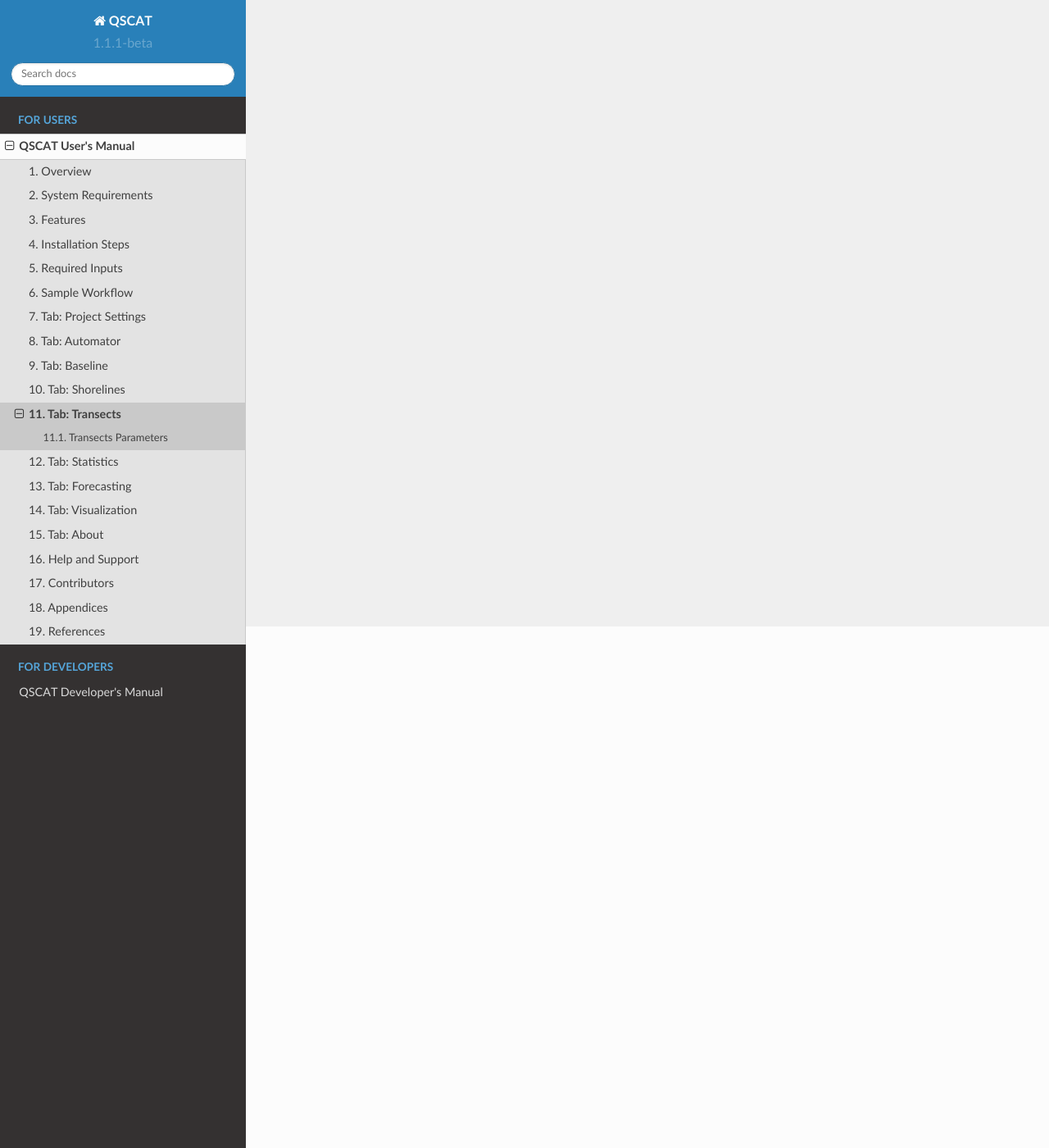
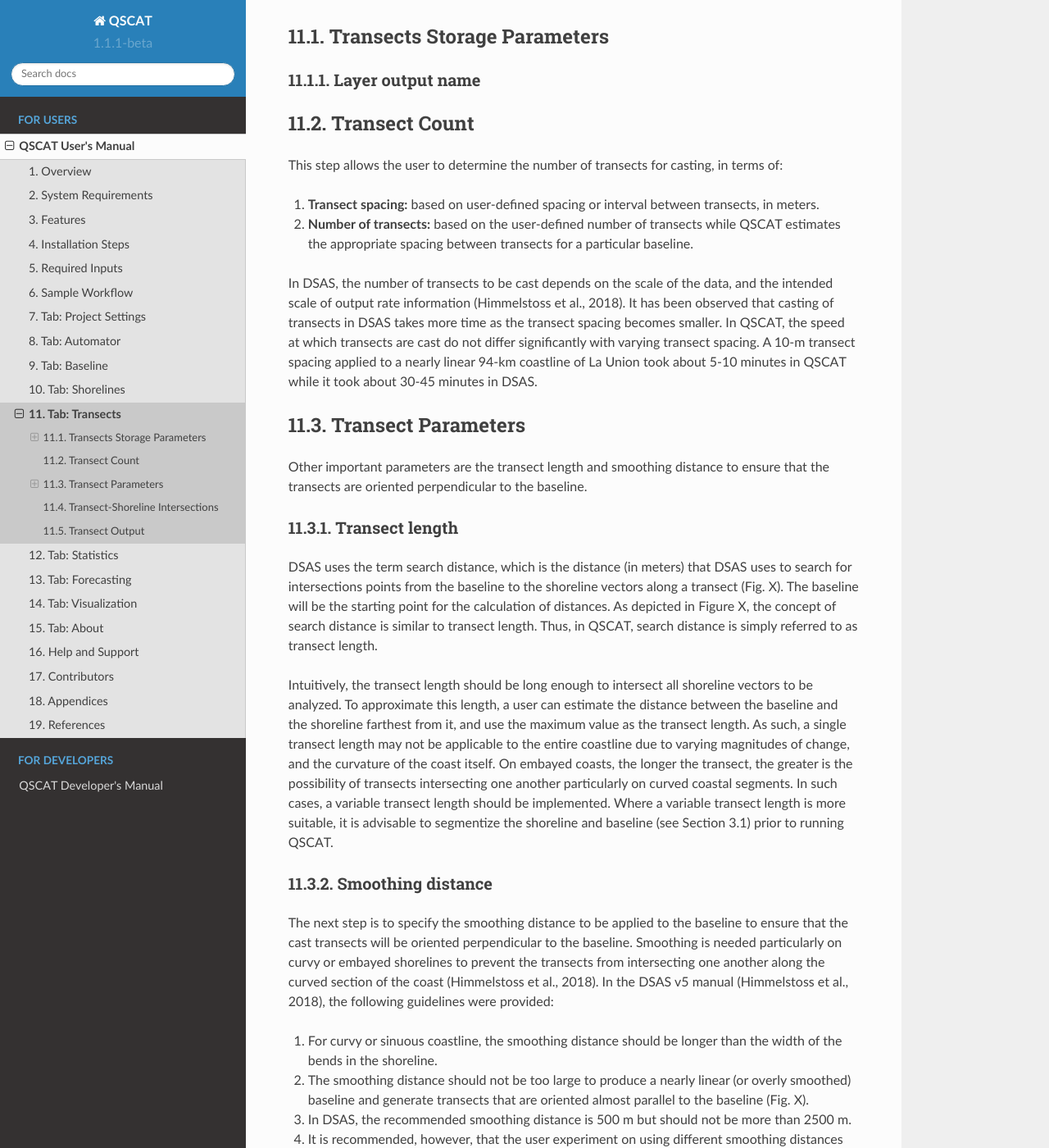
Before and after one commit to upmsi-coaster/qscat-docs, a Sphinx documentation site: the page built from docs/source/users_manual/tabs/transects.rst, in a window 1280 px wide and 1400 px high, scrolled down 636 px. Shown: the whole window at 82% size. Built offline with Sphinx 7.4.7 and the Read the Docs theme 2.0.0, drawn with Linux system fonts in a browser that asks for light colours; some of the changed text lies outside the part shown.

Commit message:
Update transects.rst

```diff
--- a/docs/source/users_manual/tabs/transects.rst
+++ b/docs/source/users_manual/tabs/transects.rst
@@ -10,5 +10,58 @@
       :local:
       :depth: 2
 
-Transects Parameters
-====================
+The next step is the casting of transects, which is described below:
+
+#. Transects should be cast perpendicular to the baseline.
+#. Transects will be cast only if there are no gaps in the baseline and/or shoreline vectors. Any gap in the baseline will result in processing error.
+#. The calculation of shoreline change statistics is carried out on each transect at the intersection points with the baseline and shorelines.
+#. Transects are numbered following the baseline orientation; if the baseline is oriented from north to south, the transect number also starts from the north.
+#. Several parameters are needed for transect casting such as transect count, transect length and smoothing parameters, which are  described in the following subsections.
+
+Transects Storage Parameters
+============================
+
+Layer output name
+-----------------
+
+Transect Count
+==============
+
+This step allows the user to determine  the number of transects for casting, in terms of:
+
+#. **Transect spacing:** based on user-defined spacing or interval between transects, in meters.
+#. **Number of transects:** based on the user-defined number of transects while QSCAT estimates the appropriate spacing between transects for a particular baseline.
+
+In DSAS, the number of transects to be cast depends on the scale of the data, and the intended scale of output rate information (Himmelstoss et al., 2018). It has been observed that casting of transects in DSAS takes more time as the transect spacing becomes smaller. In QSCAT, the speed at which transects are cast do not differ significantly with varying transect spacing. A 10-m transect spacing applied to a nearly linear 94-km coastline of La Union took about 5-10 minutes in QSCAT while it took about 30-45 minutes in DSAS.
+
+Transect Parameters
+===================
+
+Other important parameters are the transect length and smoothing distance to ensure that the transects are oriented perpendicular  to the baseline.
+
+Transect length
+---------------
+
+DSAS uses the term search distance, which is the distance (in meters) that DSAS uses to search for intersections points from the baseline to the shoreline vectors along a transect (Fig. X). The baseline will be the starting point for the calculation of distances.  As depicted in Figure X, the concept of search distance is similar to transect length. Thus, in QSCAT,  search distance is simply referred to as transect length.
+
+Intuitively, the transect length should be long enough to intersect all shoreline vectors to be analyzed. To approximate this length, a user can estimate the  distance between the baseline and the shoreline farthest from it, and use the maximum value as the transect length. As such, a single transect length may not be applicable to the entire coastline due to varying magnitudes of change, and the curvature of the coast itself. On embayed coasts, the longer the transect, the greater is the possibility of transects intersecting one another particularly on  curved coastal segments. In such cases, a variable transect length should be implemented. Where a variable transect length is more suitable, it is advisable to segmentize the shoreline and baseline (see Section 3.1) prior to running QSCAT.
+
+Smoothing distance
+------------------
+
+The next step is to specify the smoothing distance to be applied to the baseline to ensure that the cast transects will be oriented perpendicular to the baseline. Smoothing is needed particularly on curvy or embayed shorelines to prevent the transects from intersecting one another along the curved section of the coast (Himmelstoss et al., 2018). In the DSAS v5 manual (Himmelstoss et al., 2018), the following guidelines were provided:
+
+#. For curvy or sinuous coastline, the smoothing distance should be longer than the width of the bends in the shoreline.
+#. The smoothing distance should not be too large to produce a nearly linear (or overly smoothed) baseline and generate transects that are oriented almost parallel to the baseline (Fig. X).
+#. In DSAS, the recommended smoothing distance is 500 m but should not be more than 2500 m.
+#. It is recommended, however, that the user experiment on using different smoothing distances until the transects become oriented perpendicular to the baseline. Figure 19 in the DSAS v5 manual (https://pubs.usgs.gov/of/2018/1179/ofr20181179.pdf) demonstrates several smoothing examples to guide the user in selecting the appropriate smoothing distance (Himmelstoss et al., 2018). Figure X shows how the smoothing procedure is being implemented in QSCAT.
+
+Transect-Shoreline Intersections
+================================
+
+In some cases, a transect intersects the shoreline vector at more than one point particularly on curved segments (Fig. X). To handle shoreline vector/s with multiple intersections, QSCAT allows the user to choose the intersection point by distance (i.e., farthest or closest to the baseline) or by placement (seaward or landward, similar to DSAS). As it will affect the distance between the intersection points at the baseline and the shoreline, it is recommended that the selected option be applied to all shorelines for analysis.
+
+Transect Output
+===============
+
+By default, the transects are clipped to the farthest shoreline extent, and the shoreline intersections are shown on the transects. The user can choose not to view these by unclicking the selection on the transect output.
```
